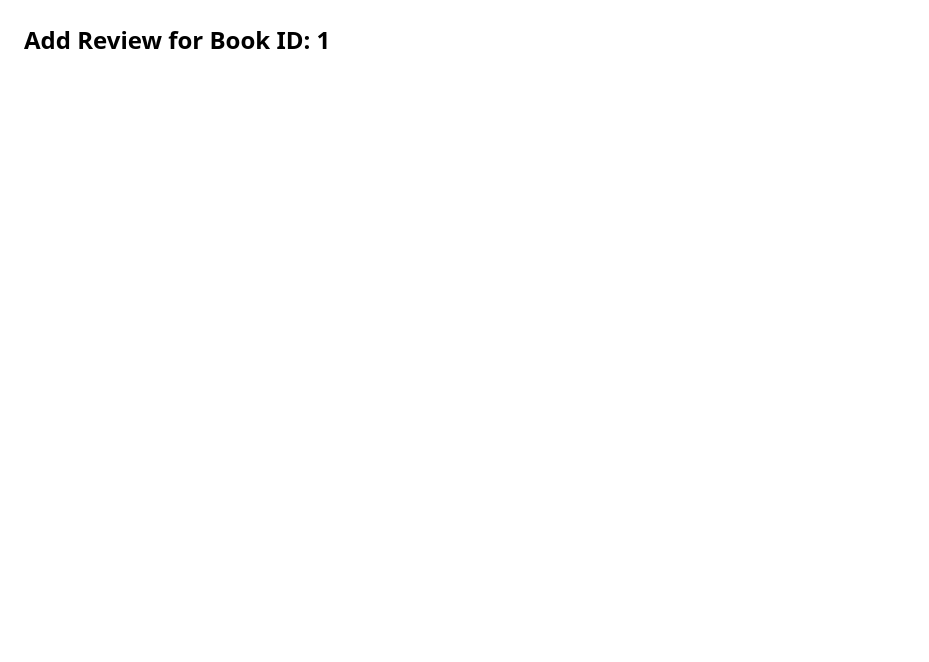
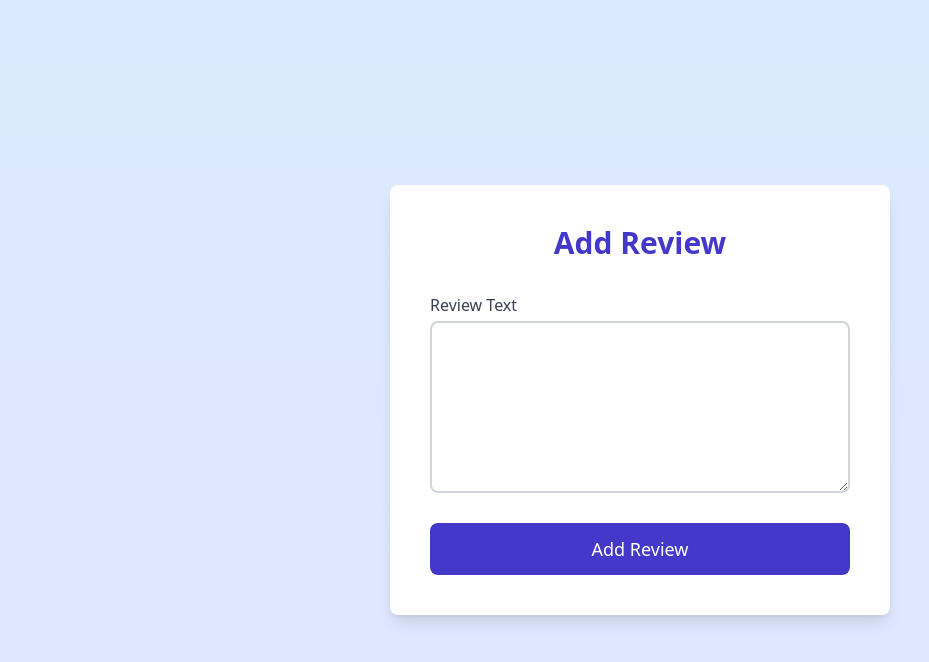
Before and after one commit to stefandanielachirei/licenta-2025-rares-diaconu, a Next.js app in the folder goodreads/: page /user/1/add-review/1 in a window 1280 px wide. Shown: the top 662 px of the page, without its empty margins (0-929 px from the left). Built offline with nearby package versions, Linux system fonts and the light colour scheme.

Commit message:
pagina de add review terminata netestata

```diff
--- a/goodreads/app/user/[email]/add-review/[id]/page.tsx
+++ b/goodreads/app/user/[email]/add-review/[id]/page.tsx
@@ -1,15 +1,103 @@
 "use client";
 
-import { useParams } from "next/navigation";
+import { useState } from "react";
+import { useRouter, useParams } from "next/navigation";
 
 export default function AddReviewPage() {
+  const [formData, setFormData] = useState({
+    summary: "",
+    review_text: "",
+  });
+  const [loading, setLoading] = useState(false);
+  const [error, setError] = useState("");
+  const router = useRouter();
   const params = useParams();
-  const bookId = params?.id;
+  const bookId = params.id;
+
+  const handleInputChange = (e: React.ChangeEvent<HTMLInputElement | HTMLTextAreaElement>) => {
+    const { name, value } = e.target;
+    setFormData((prev) => ({ ...prev, [name]: value }));
+  };
+
+  const handleSubmit = async (e: React.FormEvent) => {
+    e.preventDefault();
+    setLoading(true);
+    setError("");
+
+    try {
+      const token = window.localStorage.getItem("token");
+      if (!token) {
+        throw new Error("No token found. Please log in again");
+      }
+
+      const validateResponse = await fetch("http://localhost:8080/validate", {
+        method: "GET",
+        headers: {
+          Authorization: `Bearer ${token}`,
+        },
+      });
+
+      if (!validateResponse.ok) {
+        throw new Error("Token validation failed");
+      }
+
+      const userInfo = await validateResponse.json();
+
+      const res = await fetch("http://localhost:8000/add_review", {
+        method: "POST",
+        headers: {
+          "Content-Type": "application/json",
+          Authorization: `Bearer ${token}`,
+        },
+        body: JSON.stringify({
+          book_id: parseInt(bookId as string),
+          user_email: userInfo.username,
+          review_text: formData.review_text,
+          summary: formData.summary.trim() === "" ? null : formData.summary,
+        }),
+      });
+
+      if (!res.ok) {
+        const data = await res.json();
+        throw new Error(data.detail || "Failed to add review");
+      }
+
+      router.push(`/user/${userInfo.username}`);
+    } catch (err: any) {
+      setError(err.message);
+    } finally {
+      setLoading(false);
+    }
+  };
 
   return (
-    <div className="p-6">
-      <h1 className="text-2xl font-bold mb-4">Add Review for Book ID: {bookId}</h1>
-      {/* Form for review goes here */}
+    <div className="min-h-screen w-screen bg-gradient-to-b from-blue-100 to-indigo-100 flex items-center justify-center">
+        <div className="bg-white rounded-lg shadow-lg p-10 w-[500px]">
+            <h2 className="text-indigo-700 text-center text-3xl font-bold mb-8">Add Review</h2>
+            <form onSubmit={handleSubmit} className="space-y-6">
+            <div>
+                <label className="block text-base font-medium text-gray-700 mb-1">Review Text</label>
+                <textarea
+                name="review_text"
+                value={formData.review_text}
+                onChange={handleInputChange}
+                required
+                className="w-full border-2 border-gray-300 rounded-lg px-4 py-3 text-base focus:outline-none focus:ring-2 focus:ring-indigo-600 transition"
+                rows={6}
+                />
+            </div>
+            <button
+                type="submit"
+                disabled={loading}
+                className={`w-full bg-indigo-700 text-white rounded-lg px-6 py-3 font-medium text-lg hover:bg-indigo-800 transition ${
+                loading ? "opacity-50 cursor-not-allowed" : ""
+                }`}
+            >
+                {loading ? "Saving..." : "Add Review"}
+            </button>
+            {error && <p className="text-red-500 mt-2 text-center">{error}</p>}
+            </form>
+        </div>
     </div>
   );
 }
```
Also changed, not shown: 2 other files (tests, documents, lock files or other folders).
